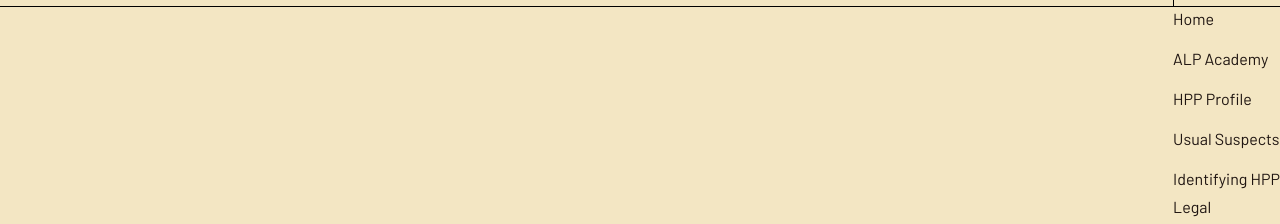
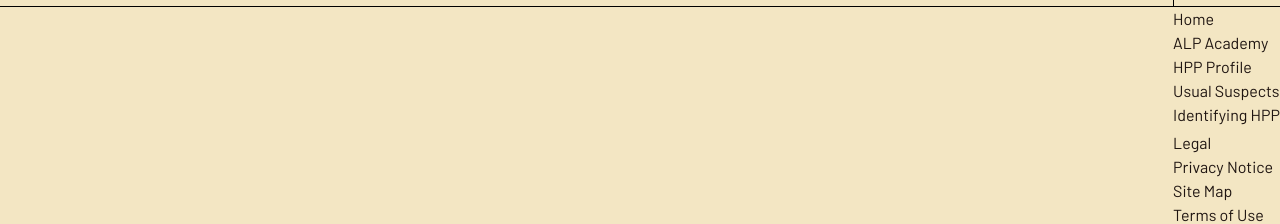
Before and after one commit to HackMort/ALPD, an Astro site: page / in a window 1280 px wide. Shown: the part 590-814 px from the top of the page. Built offline with nearby package versions, Linux system fonts and the light colour scheme; Astro itself is replaced by a stand-in of ours; a web font is replaced by a local one.

Commit message:
Update Footer Nav Styles

```diff
--- a/src/styles/components/_footer-navigation.scss
+++ b/src/styles/components/_footer-navigation.scss
@@ -12,6 +12,10 @@
       margin-bottom: 1rem;
     }
 
+    @media screen and (min-width: 1024px) {
+      margin-bottom: 0;
+    }
+
     &:last-of-type {
       margin-bottom: 0.25rem;
     }
```
